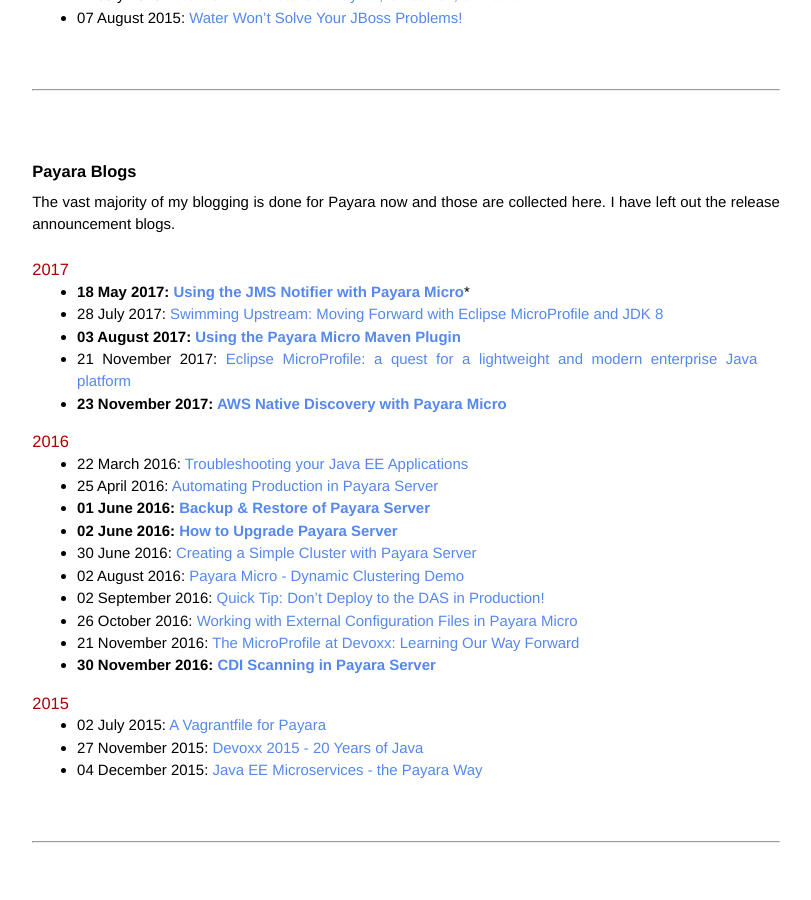
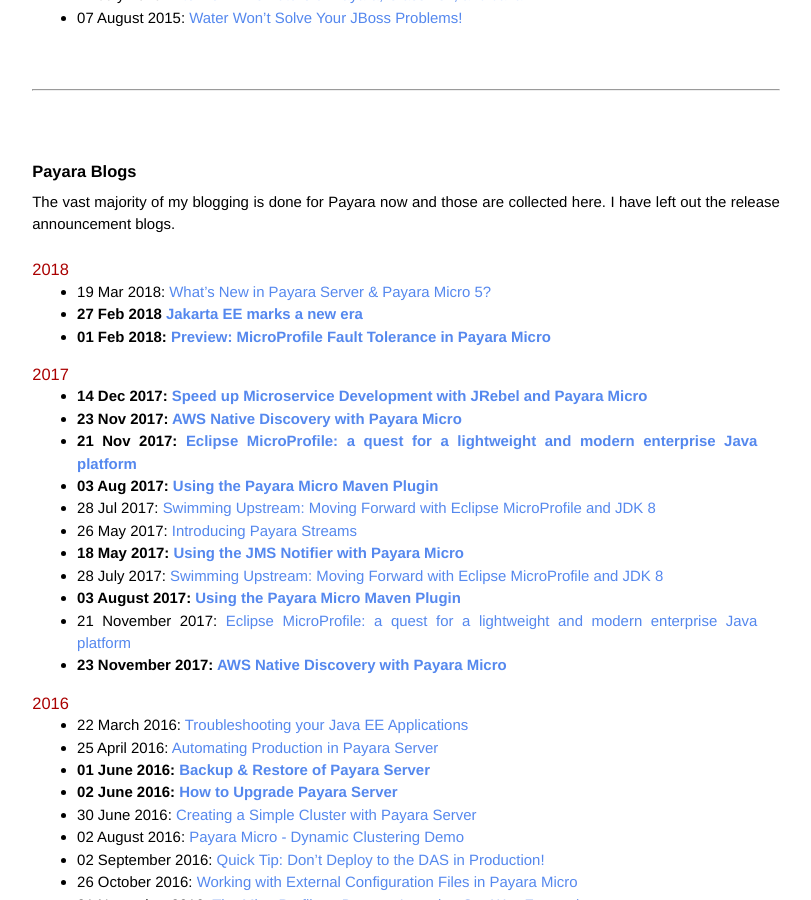
Before and after one commit to mikecroft/mikecroft.github.io, a Jekyll site: the page built from other-blogging/index.md, in a window 1280 px wide and 900 px high, scrolled down 450 px. Shown: the whole window, without its empty margins (234-1045 px from the left). Built offline with Jekyll 4.4.1, drawn with Linux system fonts in a browser that asks for light colours.

Commit message:
Update index.md

```diff
--- a/other-blogging/index.md
+++ b/other-blogging/index.md
@@ -26,8 +26,19 @@
 # Payara Blogs
 The vast majority of my blogging is done for Payara now and those are collected here. I have left out the release announcement blogs.
 
+## 2018
+* 19 Mar 2018: [What's New in Payara Server & Payara Micro 5?](http://blog.payara.fish/whats-new-in-payara-server-payara-micro-5)
+* **27 Feb 2018 [Jakarta EE marks a new era](http://blog.payara.fish/jakarta-ee-marks-a-new-era)**
+* **01 Feb 2018: [Preview: MicroProfile Fault Tolerance in Payara Micro](http://blog.payara.fish/preview-microprofile-fault-tolerance-in-payara-micro)**
+
 ## 2017
-* **18 May 2017: [Using the JMS Notifier with Payara Micro](http://blog.payara.fish/using-the-jms-notifier-with-payara-micro)***
+* **14 Dec 2017: [Speed up Microservice Development with JRebel and Payara Micro](http://blog.payara.fish/speed-up-microservice-development-with-jrebel-and-payara-micro)**
+* **23 Nov 2017: [AWS Native Discovery with Payara Micro](http://blog.payara.fish/aws-native-discovery-with-payara-micro)**
+* **21 Nov 2017: [Eclipse MicroProfile: a quest for a lightweight and modern enterprise Java platform](http://blog.payara.fish/eclipse-microprofile-a-quest-for-a-lightweight-and-modern-enterprise-java-platform)**
+* **03 Aug 2017: [Using the Payara Micro Maven Plugin](http://blog.payara.fish/using-the-payara-micro-maven-plugin)**
+* 28 Jul 2017: [Swimming Upstream: Moving Forward with Eclipse MicroProfile and JDK 8](http://blog.payara.fish/swimming-upstream-moving-forward-with-eclipse-microprofile-and-jdk-8)
+* 26 May 2017: [Introducing Payara Streams](http://blog.payara.fish/introducing-payara-server-streams)
+* **18 May 2017: [Using the JMS Notifier with Payara Micro](http://blog.payara.fish/using-the-jms-notifier-with-payara-micro)**
 * 28 July 2017: [Swimming Upstream: Moving Forward with Eclipse MicroProfile and JDK 8](http://blog.payara.fish/swimming-upstream-moving-forward-with-eclipse-microprofile-and-jdk-8)
 * **03 August 2017: [Using the Payara Micro Maven Plugin](http://blog.payara.fish/using-the-payara-micro-maven-plugin)**
 * 21 November 2017: [Eclipse MicroProfile: a quest for a lightweight and modern enterprise Java platform](http://blog.payara.fish/eclipse-microprofile-a-quest-for-a-lightweight-and-modern-enterprise-java-platform)
@@ -64,7 +75,7 @@
 
 ## 2015
 * **17 February 2015: [JBoss EAP 6 Domain Mode](http://blog.c2b2.co.uk/middleware-blog/jboss-eap-6-domain-mode.php)**
-* **09 March 2015: [How to Configure a Simple JBoss Cluster in Domain Mode](http://blog.c2b2.co.uk/middleware-blog/how-to-configure-simple-jboss-cluster.php)**
+* **09 March 2015: [How to Configure a Simple JBoss Cluster in Domain Mode](hhttp://blog.c2b2.co.uk/middleware-blog/how-to-configure-a-simple-jboss-cluster-in-domain-mode.php)**
 * **22 April 2015: [JBoss EAP 6 CLI](http://blog.c2b2.co.uk/middleware-blog/jboss-eap-6-cli.php)**
 * 14 August 2015: [Hands-on Performance Lab at Devoxx Poland - Interview with Mike Croft](http://blog.c2b2.co.uk/middleware-blog/mike-croft-at-devoxx-poland.php)
 * 16 November 2015: [Fixing Performance Problems with Someone Else's Toolbox - C2B2 at Devoxx 2015](http://blog.c2b2.co.uk/middleware-blog/fixing-performance-problems-with.php)
```
